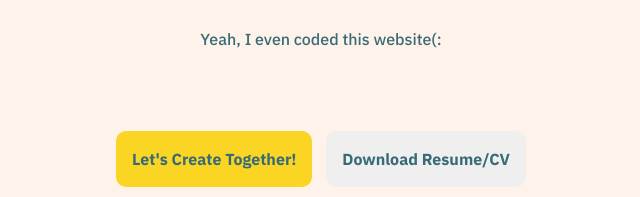
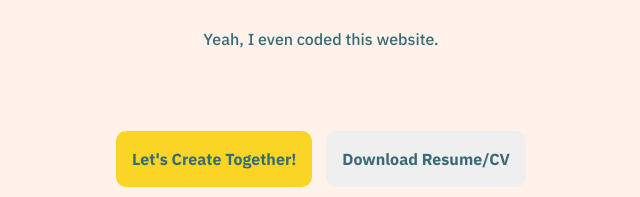
Before and after one commit to ashaforddesigns/portfolio, a plain HTML site: page index.html in a window 1280 px wide. Shown: the part 517-714 px from the top of the page, 319-959 px from the left. Drawn offline with Linux system fonts and the light colour scheme; a script that the page names is missing.

Commit message:
no smile

```diff
--- a/index.html
+++ b/index.html
@@ -34,7 +34,7 @@
         <a href="#"><img id="site-logo" src="/Ford_Logo_Color-1.png" alt="Asha Ford Designs logo"></a>
         <h1>Hi, I'm Asha</h1>
             <h2 id="js-type">I am a <span class="typing"></span></h2>
-        <p id="heading-caption">Yeah, I even coded this website(:</p>
+        <p id="heading-caption">Yeah, I even coded this website.</p>
         <div class="cta">
             <a href="mailto:ashaforddesigns@gmail.com">
             <button class="cta-buttons" id="mail">Let's Create Together!</button>
```
